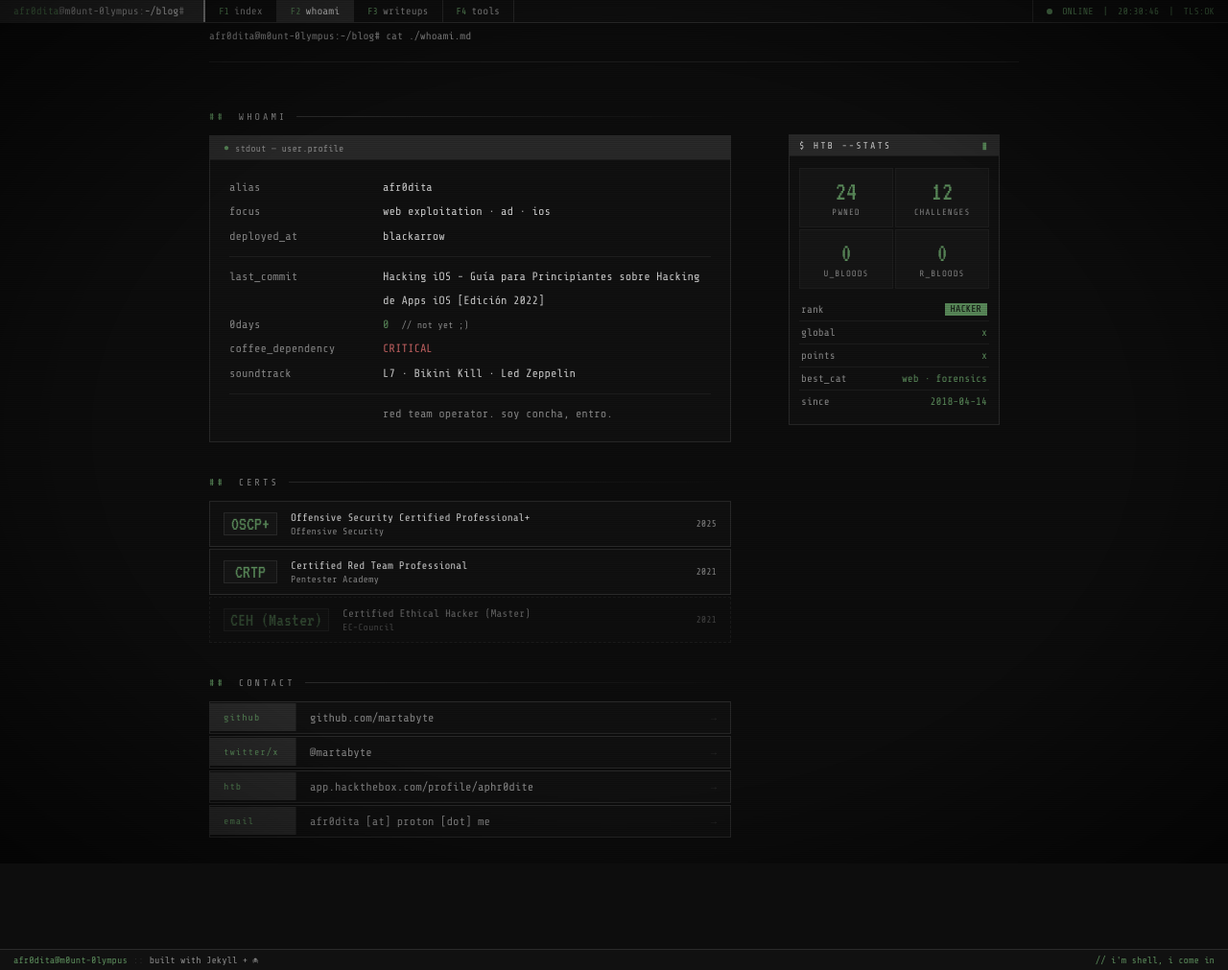
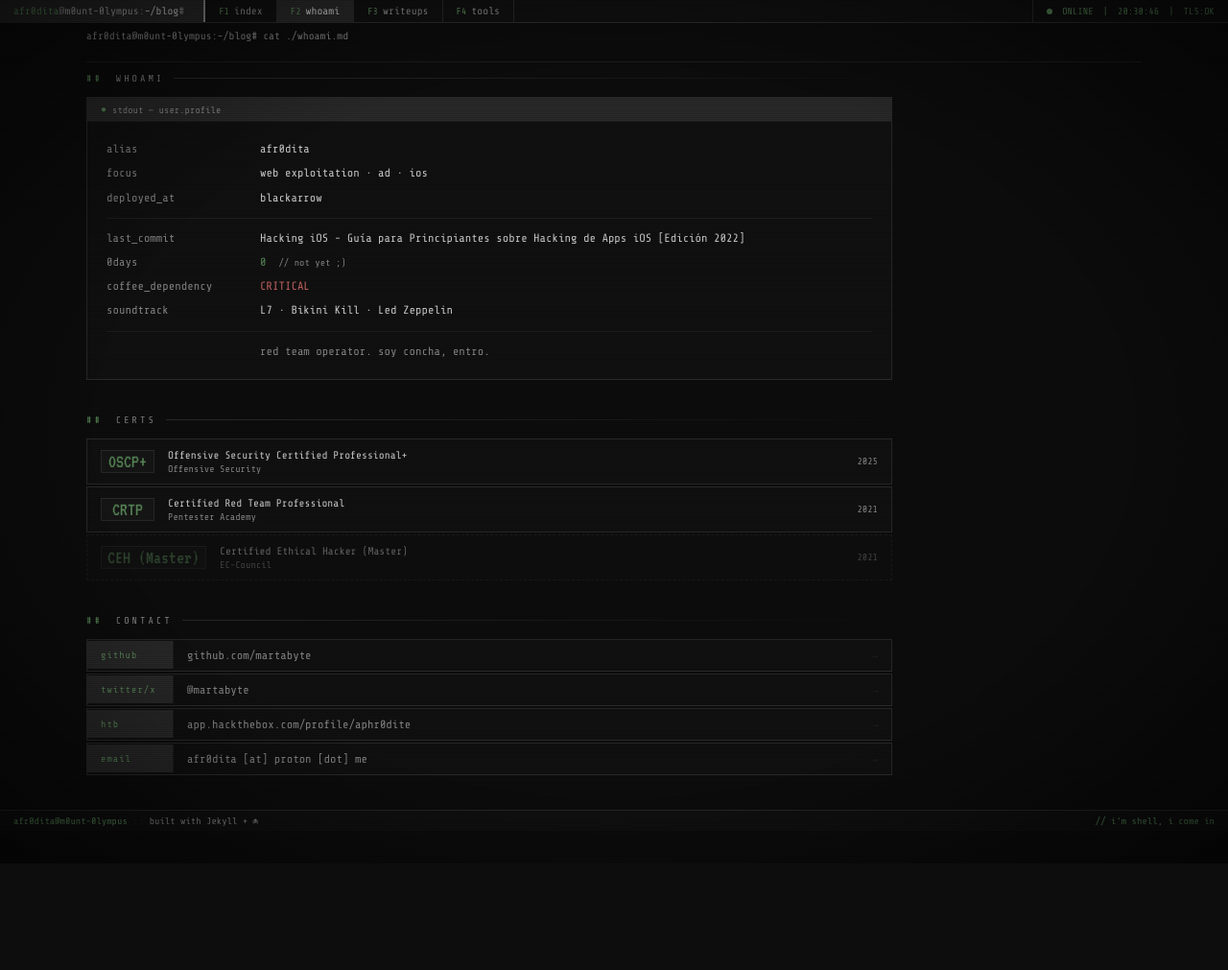
Before and after one commit to martabyte/martabyte.github.io, a Jekyll site: the page built from pages/whoami.md, in a window 1280 px wide. Shown: the whole page at 96% size. Built offline with Jekyll 4.4.1, drawn with Linux system fonts in a browser that asks for light colours; after the commit the page ends 900 px from its top, so only the background shows below that.

Commit message:
Update whoami.md

```diff
--- a/pages/whoami.md
+++ b/pages/whoami.md
@@ -4,8 +4,8 @@ title: whoami
 permalink: /whoami/
 ---
 
-<div class="wrapper whoami-wrapper">
-
+<!--<div class="wrapper whoami-wrapper">-->
+<div class="main">
   <div class="page-header" style="grid-column: 1 / -1">
     <!--<div class="page-title">whoami</div>-->
     <div class="page-subtitle mono">
@@ -78,7 +78,7 @@ permalink: /whoami/
   </main>
 
   <!-- HTB SIDEBAR -->
-  <aside class="sidebar">
+  <!--<aside class="sidebar">
     <div class="panel">
       <div class="panel-title"><span>$ htb --stats</span><span class="pt-icon">▮</span></div>
       <div class="panel-body">
@@ -107,6 +107,6 @@ permalink: /whoami/
         <div class="htb-row"><span class="hk">since</span><span class="hv">{{ site.author.htb_since }}</span></div>
       </div>
     </div>
-  </aside>
+  </aside>-->
 
 </div>
```
